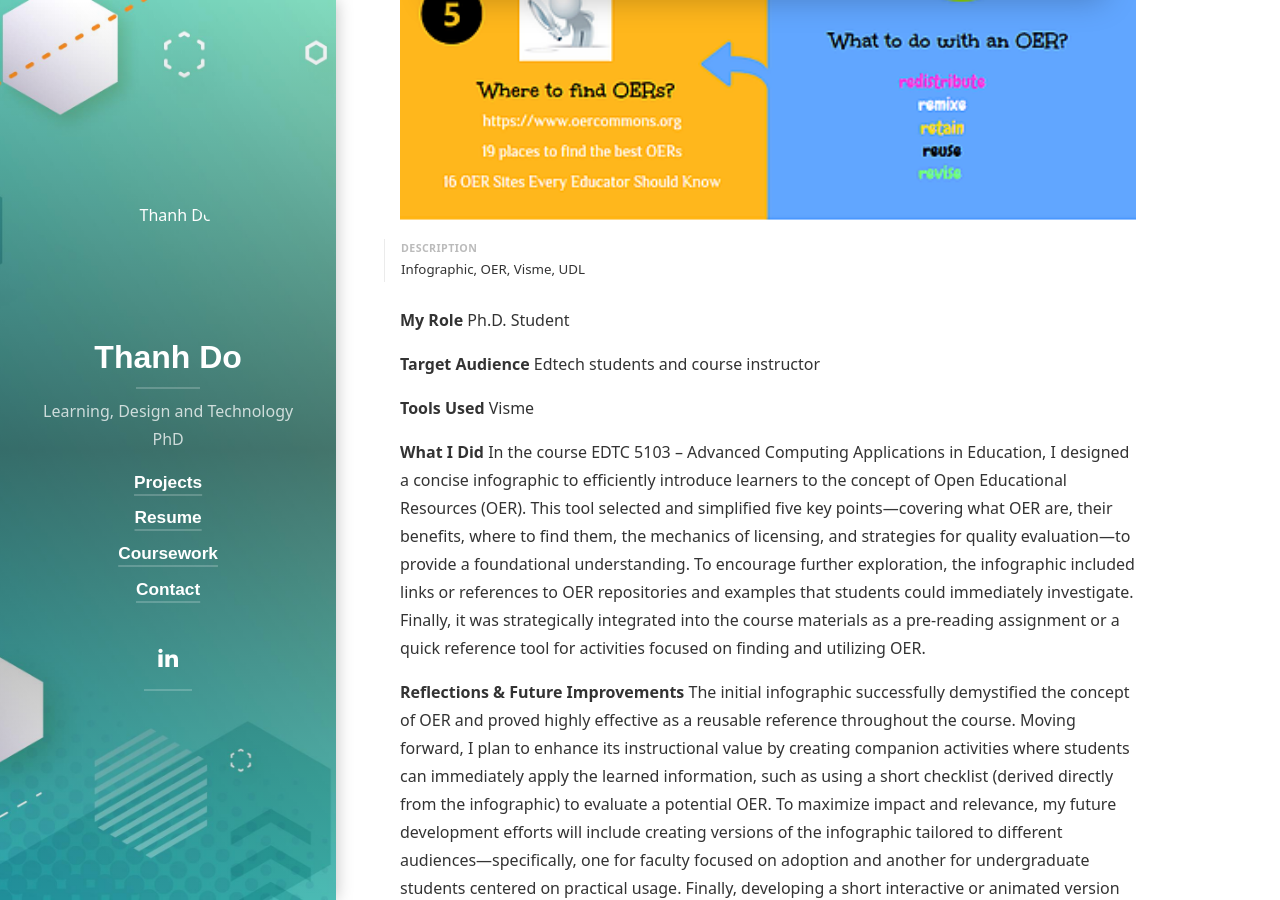
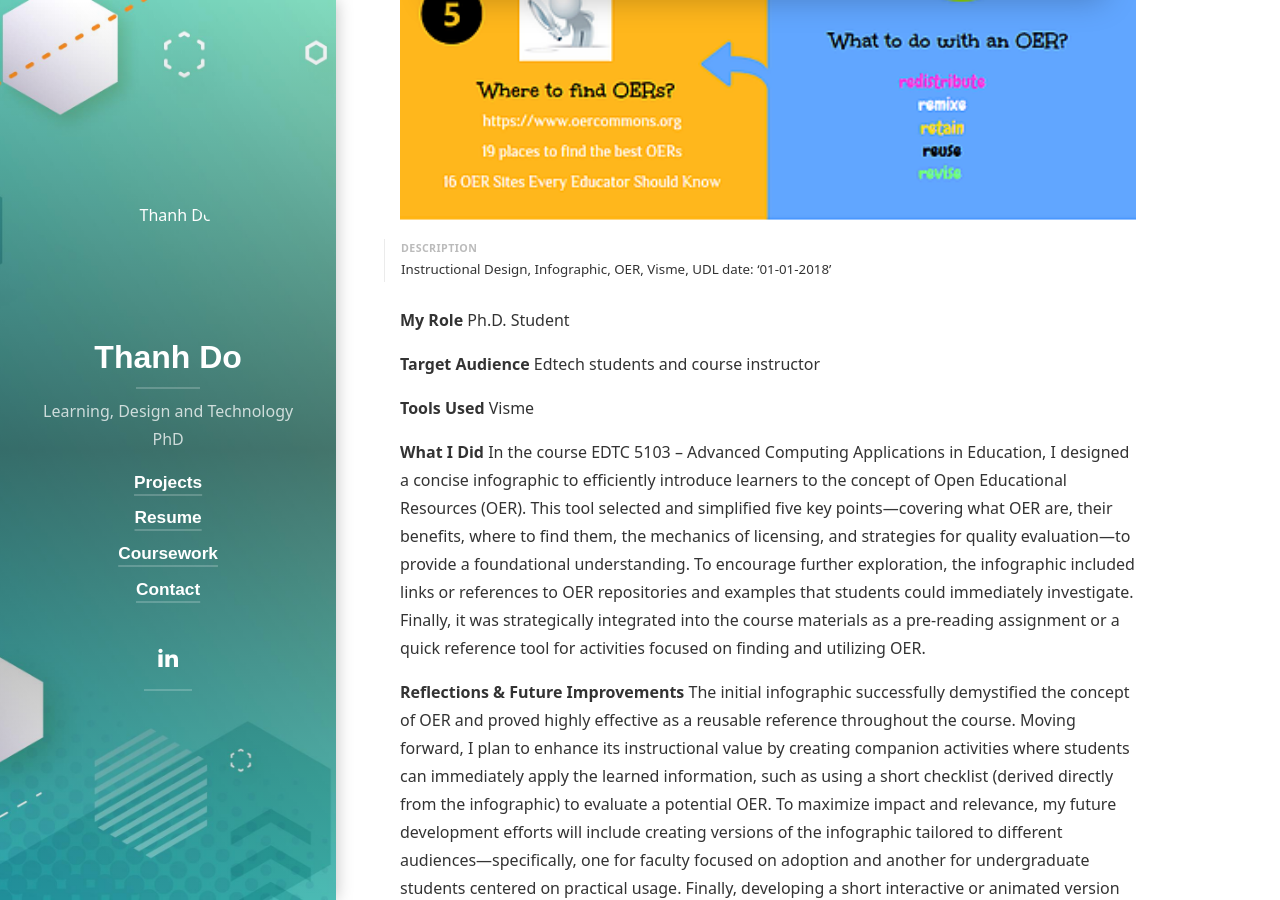
Before and after one commit to thanhpdo/thanhpdo.github.io, a Jekyll site: the page built from _projects/5-things.md, in a window 1280 px wide and 900 px high, scrolled down 956 px. Built offline with Jekyll 4.4.1, drawn with Linux system fonts in a browser that asks for light colours; cached includes are drawn as plain includes; nearby versions of some CDN libraries; some web fonts are replaced; library files that are not in the unit come from our copies; some of the changed text lies outside the part shown.

Commit message:
Update 5-things.md

```diff
--- a/_projects/5-things.md
+++ b/_projects/5-things.md
@@ -1,10 +1,9 @@
 ---
 layout: project
-title: 'Instructional Design: 5 Things about OER'
+title: '5 Things about OER'
 description: >
- Infographic, OER, Visme, UDL
-
-date: '01-01-2018'
+ Instructional Design, Infographic, OER, Visme, UDL
+ date: '01-01-2018'
 image:
   path: /assets/img/projects/5-things-about-oer.jpg
 sitemap: false
```
